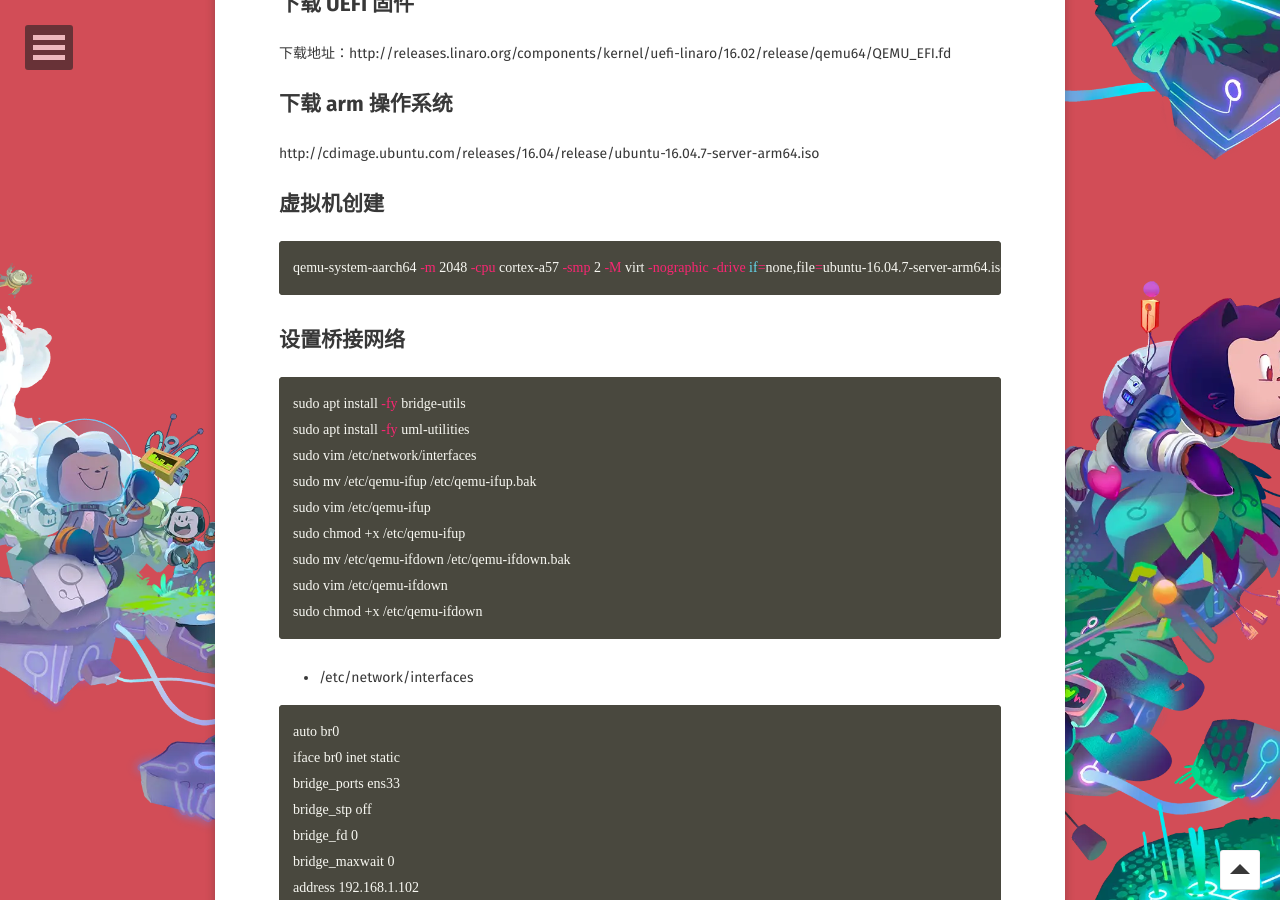
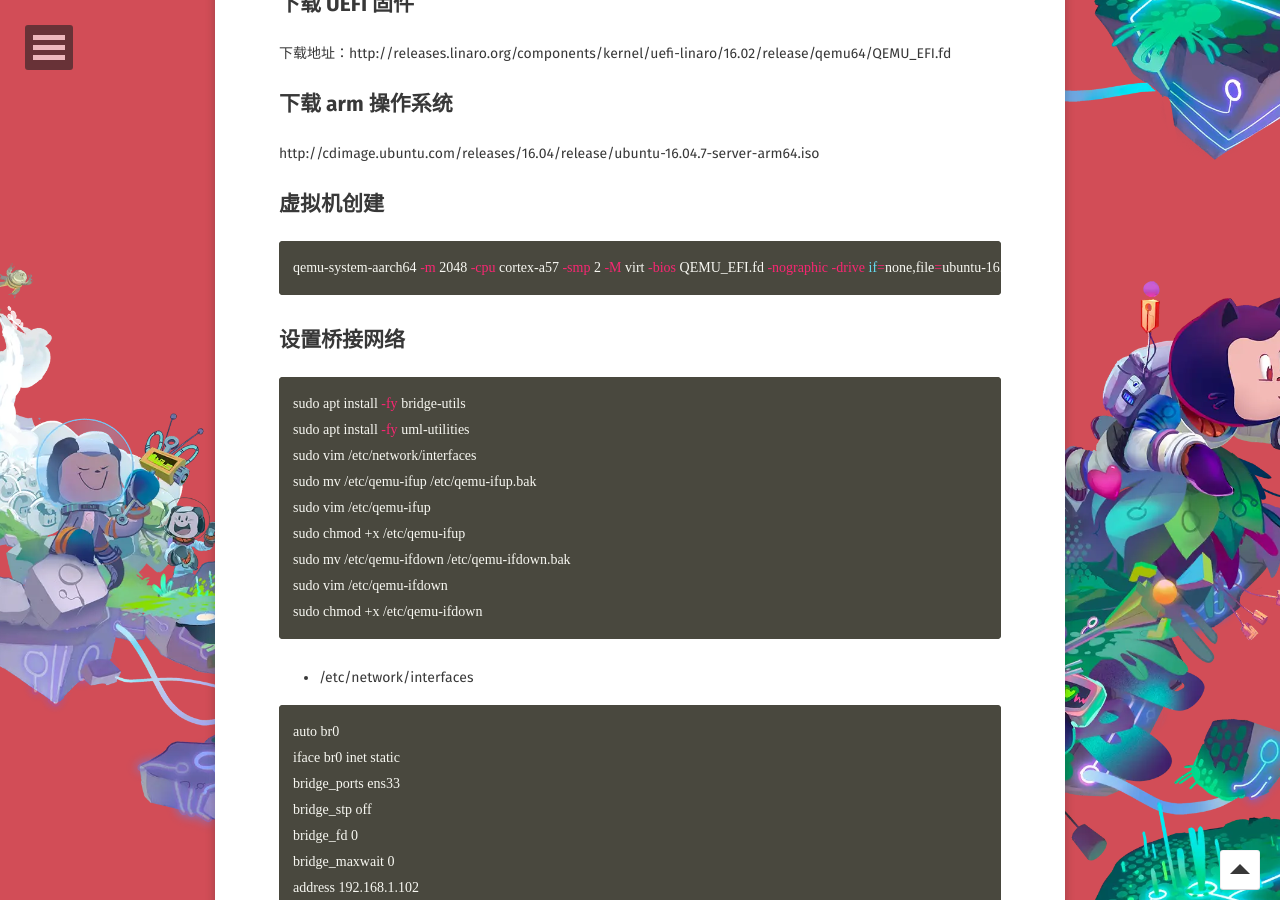
Before and after one commit to WebPavel/WebPavel.github.io, a Jekyll site: the page built from _posts/2022-10-29-x64虚拟机安装arm操作系统.md, in a window 1280 px wide and 900 px high, scrolled down 1629 px. Built offline with Jekyll 4.4.1, drawn with Linux system fonts in a browser that asks for light colours; some web fonts are replaced.

Commit message:
Update 2022-10-29-x64虚拟机安装arm操作系统.md

````diff
--- a/_posts/2022-10-29-x64虚拟机安装arm操作系统.md
+++ b/_posts/2022-10-29-x64虚拟机安装arm操作系统.md
@@ -75,7 +75,7 @@
 ## 虚拟机创建
 
 ```shell
-qemu-system-aarch64 -m 2048 -cpu cortex-a57 -smp 2 -M virt -nographic -drive if=none,file=ubuntu-16.04.7-server-arm64.iso,id=cdrom,media=cdrom -device virtio-scsi-device -device scsi-cd,drive=cdrom -drive if=none,file=ubuntu16.04-arm64.img,id=hd0 -device virtio-blk-device,drive=hd0
+qemu-system-aarch64 -m 2048 -cpu cortex-a57 -smp 2 -M virt -bios QEMU_EFI.fd -nographic -drive if=none,file=ubuntu-16.04.7-server-arm64.iso,id=cdrom,media=cdrom -device virtio-scsi-device -device scsi-cd,drive=cdrom -drive if=none,file=ubuntu16.04-arm64.img,id=hd0 -device virtio-blk-device,drive=hd0
 ```
 
 ## 设置桥接网络
````
